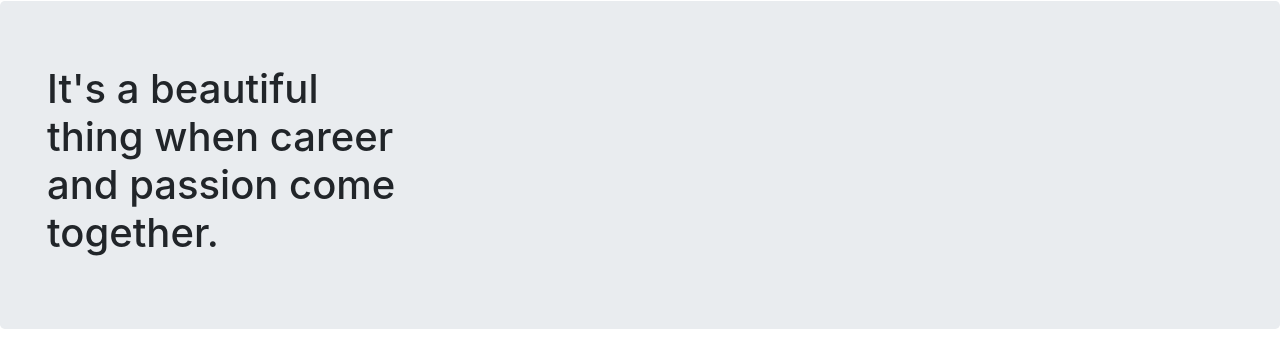
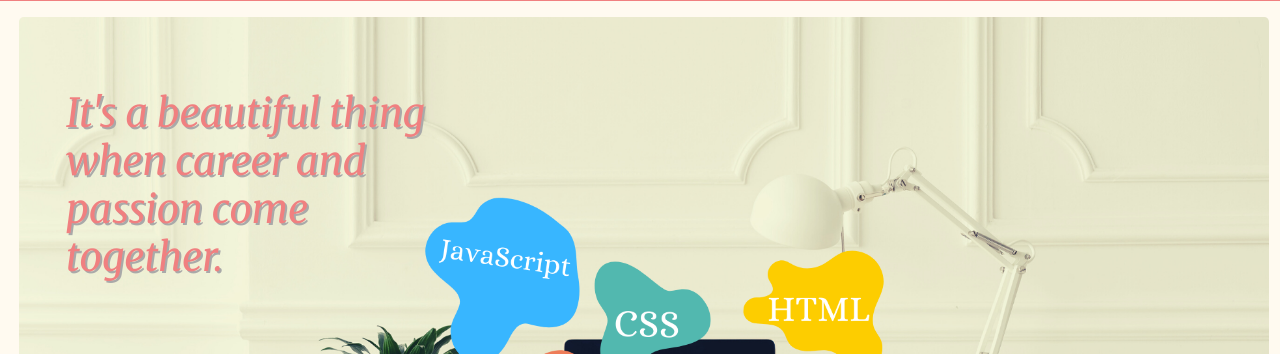
Before and after one commit to criselled/webportfolio, a plain HTML site: page activity/index.html in a window 1280 px wide. Shown: the part 55-409 px from the top of the page. Drawn offline with nearby package versions, Linux system fonts and the light colour scheme.

Commit message:
for hosting

```diff
--- a/activity/index.html
+++ b/activity/index.html
@@ -7,7 +7,7 @@
 <!--bootstrap css-->
 	<link rel="stylesheet" href="https://cdn.jsdelivr.net/npm/bootstrap@4.6.1/dist/css/bootstrap.min.css" integrity="sha384-zCbKRCUGaJDkqS1kPbPd7TveP5iyJE0EjAuZQTgFLD2ylzuqKfdKlfG/eSrtxUkn" crossorigin="anonymous">
 	<!--linking to index.css-->
-<link rel="stylesheet" type="text/css" href="capstone1.css">
+<link rel="stylesheet" type="text/css" href="index.css">
 	<!--linking google fonts-->
 <link rel="preconnect" href="https://fonts.googleapis.com">
 <link rel="preconnect" href="https://fonts.gstatic.com" crossorigin>
```
